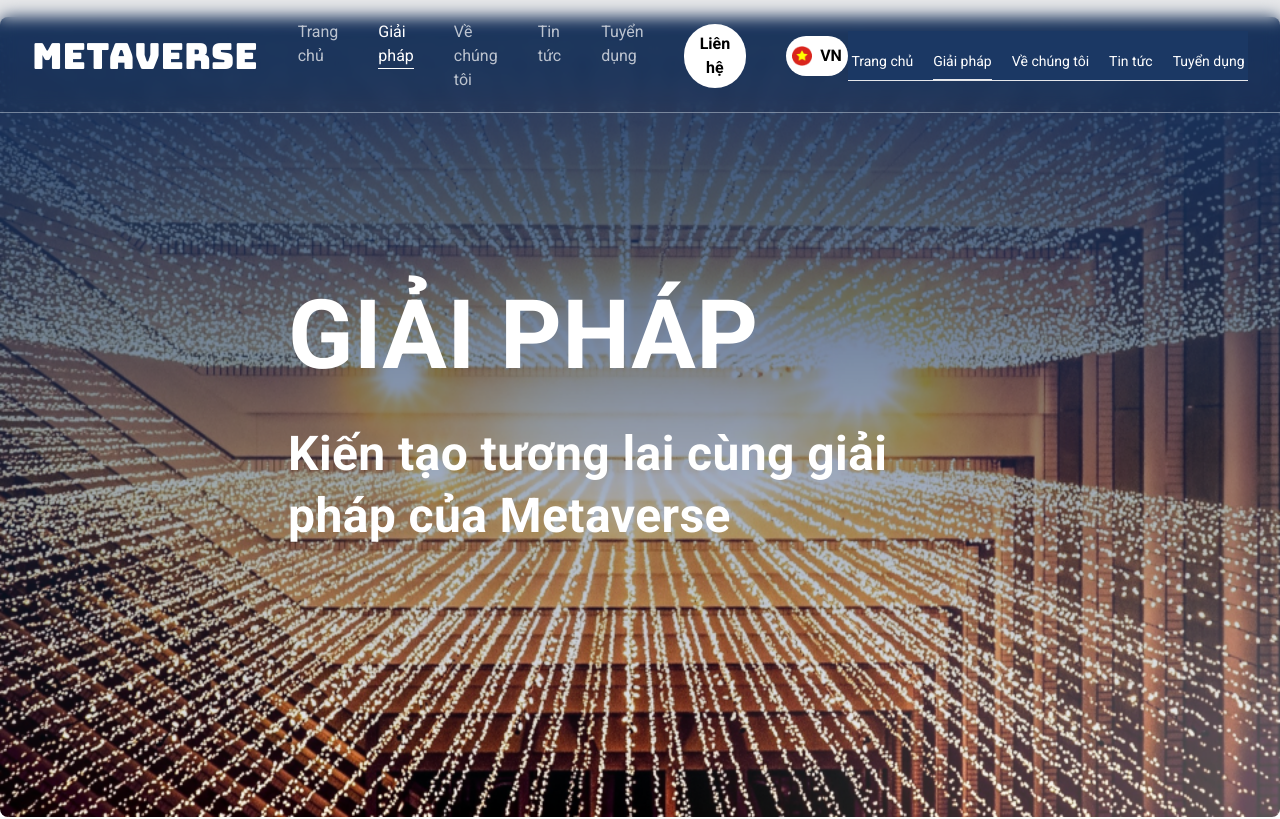
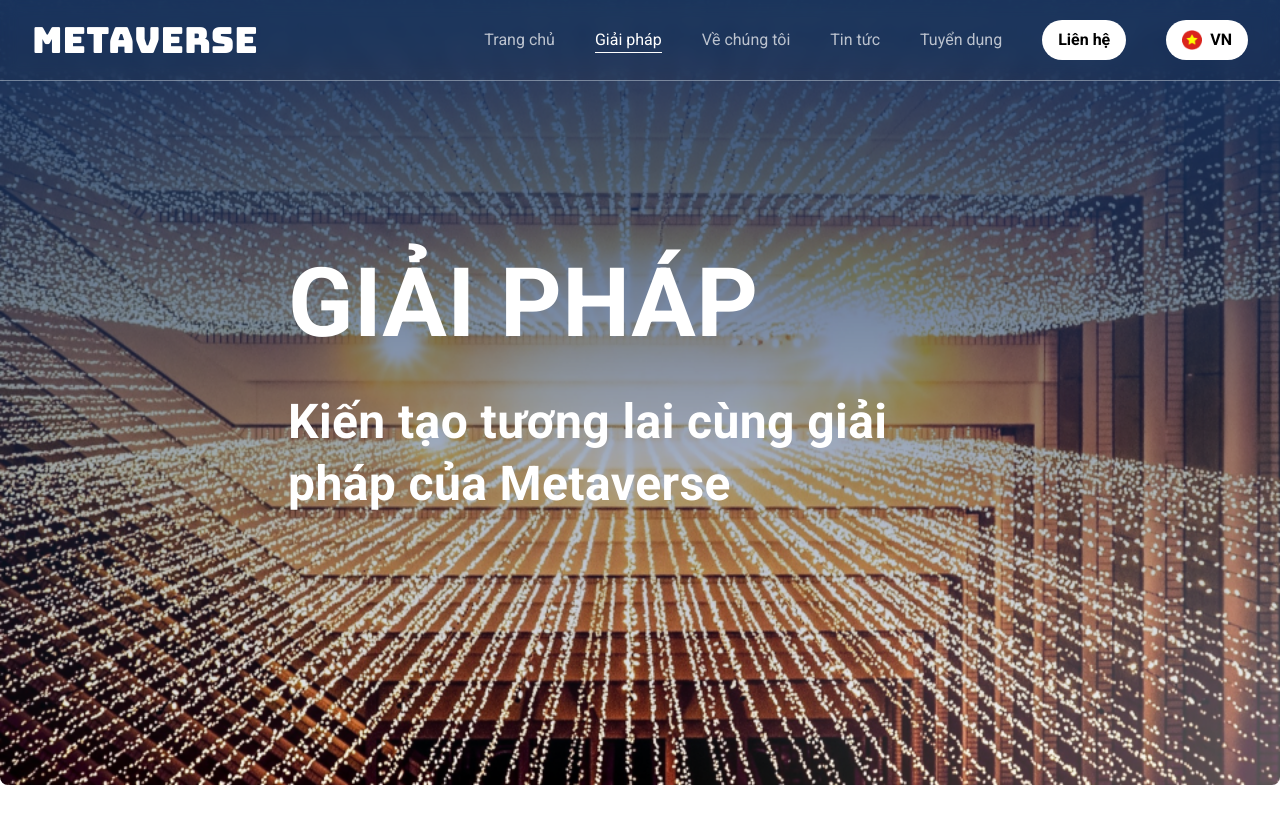
Before and after one commit to Night1st/Metaverse, a Next.js app: page /solution in a window 1280 px wide. Shown: the top 819 px of the page. Built offline with nearby package versions, Linux system fonts and the light colour scheme.

Commit message:
#update: thuanvv update continue

```diff
--- a/src/shared/components/layout/footer/index.tsx
+++ b/src/shared/components/layout/footer/index.tsx
@@ -11,7 +11,7 @@
       <div className='max-w-[1440px] grid grid-cols-1 md:grid-cols-5 gap-10 justify-start items-start px-4'>
         <div className='col-span-2 flex flex-col justify-center items-start gap-1 pr-5'>
           <div className={bungee.className}>
-            <p className='text-6xl'>METAVERSE</p>
+            <p className='text-3xl md:text-6xl'>METAVERSE</p>
           </div>
           <div className='flex gap-3 py-2'>
             {footerData.icon.map((item, idx) => (
--- a/src/shared/components/layout/footer/info.tsx
+++ b/src/shared/components/layout/footer/info.tsx
@@ -12,7 +12,7 @@
 const InforFooter = ({ title, info }: Props) => {
   return (
     <ul className="flex flex-col justify-end items-start gap-2">
-      <h1 className="text-2xl font-medium mb-7">{title}</h1>
+      <h1 className="text-2xl font-medium mb-2 md:mb-5">{title}</h1>
       {info.map((item, inx) => (
         <Link href={item.link} key={inx}>
           <li>{item.title}</li>
--- a/src/shared/components/layout/header/index.tsx
+++ b/src/shared/components/layout/header/index.tsx
@@ -66,7 +66,7 @@
         {!isToggleOpen && <IconClose className='absolute top-3 right-5 z-50 md:hidden w-[24px] h-[24px] cursor-pointer' onClick={() => setIsToggleOpen(!isToggleOpen)} /> }
         <ul
         className={`col-span-4 w-full absolute top-0 left-0 bg-[#1B3864] px-4 py-4 md:px-0 md:pb-0 md:pt-5 justify-center items-center md:justify-center md:items-start gap-5 text-center flex flex-col md:flex-row md:relative md:border-b laptop:border-b-gray-100 ${
-          isToggleOpen ? 'hidden md:flex' : 'flex'
+          isToggleOpen ? 'hidden' : 'flex'
         }`}
       >
         {fakeMenu.map((item, inx) => (
```
